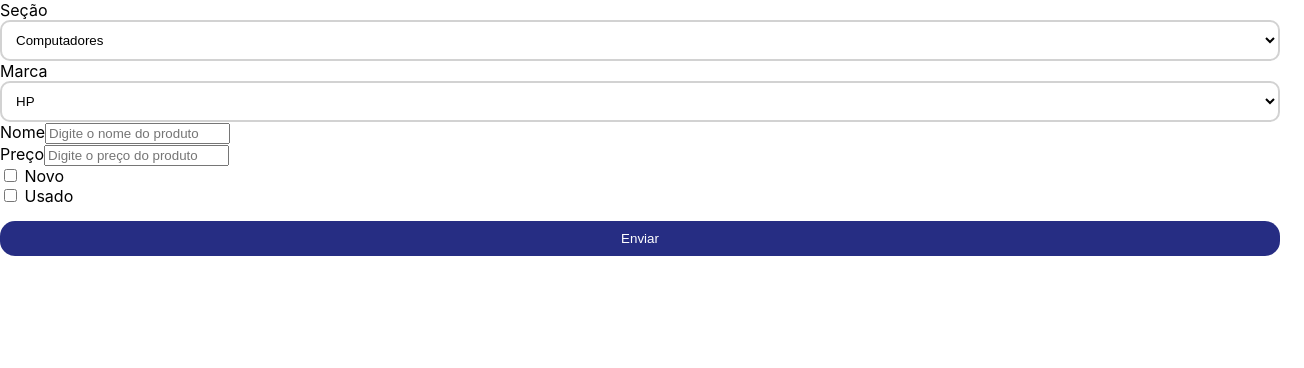
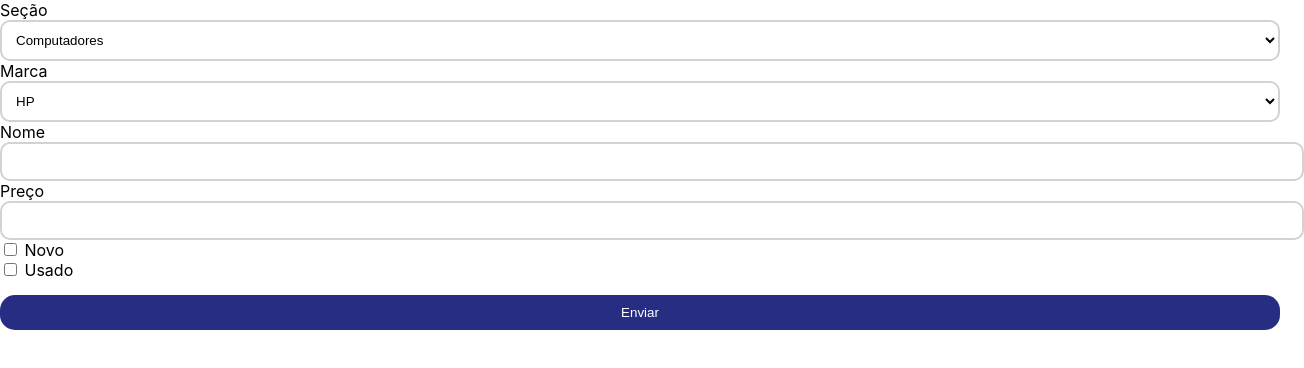
Before and after one commit to Bia-Lara/Cadastro_Eletronicos_React, a React (Create React App) app in the folder cadastro_eletronicos/: page / in a window 1280 px wide. Shown: the top 368 px of the page, 1304 px wide, since content can reach past the window. Built offline with nearby package versions, Linux system fonts and the light colour scheme; the HTML template or start-up script is replaced by a standard one.

Commit message:
:sparkles: feat: Cria componente input

```diff
--- a/cadastro_eletronicos/src/components/Input/Input.css
+++ b/cadastro_eletronicos/src/components/Input/Input.css
@@ -0,0 +1,14 @@
+.input input{
+    padding: 10px;
+    width: 100%;
+    background-color: #ffff;
+    border-radius: 10px;
+    border: 2px solid #d2d2d2;
+    outline: none;
+
+
+}
+
+.input input:focus{
+    border:2px solid #bcfffe !important;
+}
--- a/cadastro_eletronicos/src/components/Input/Input.js
+++ b/cadastro_eletronicos/src/components/Input/Input.js
@@ -1,4 +1,5 @@
 import React from "react";
+import './Input.css'
 
 const Input = (props)=>{
 
@@ -8,9 +9,9 @@ const Input = (props)=>{
 
 
     return(
-        <div>
+        <div className="input">
             <label>{props.label}</label>
-            <input type={props.type} placeholder={props.placeholder} onChange={written}></input>
+            <input type={props.type} step={props.step} min={props.min} onChange={written} value={props.value}></input>
         </div>
     )
 }
```
